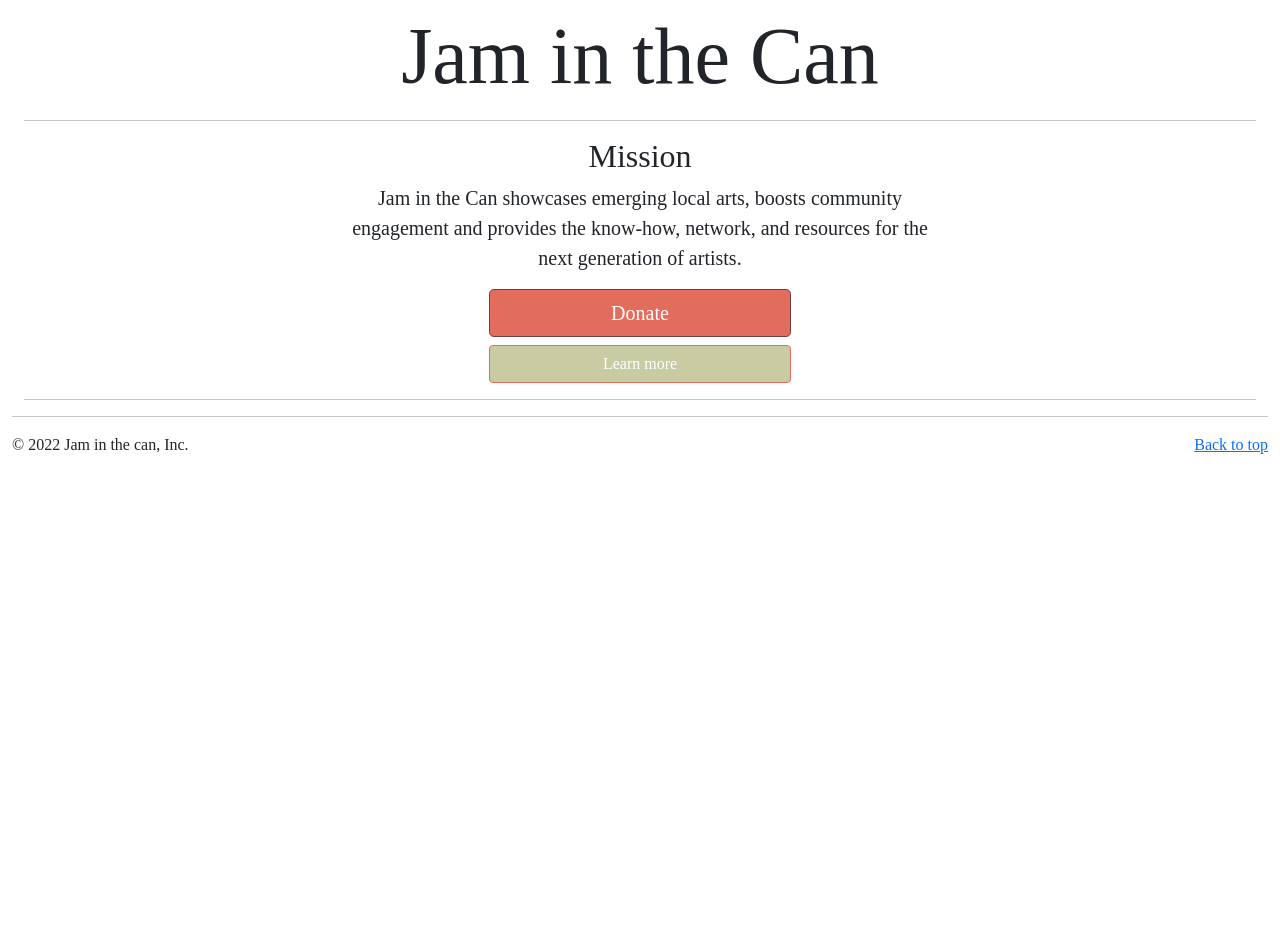
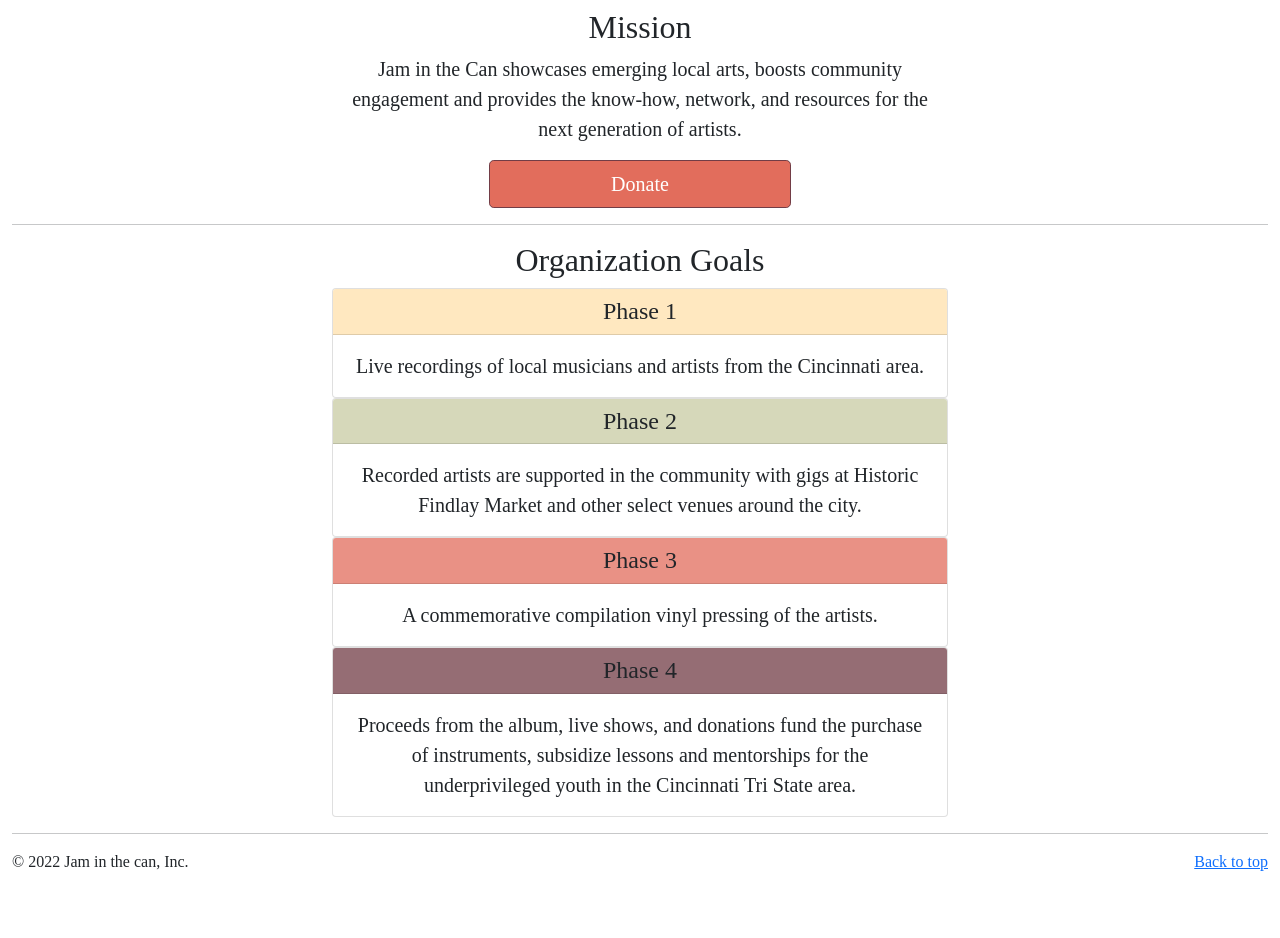
Before and after one commit to paul-win/jitc, a Flask app: page /mission in a window 1280 px wide. Shown: the part 56-994 px from the top of the page. Before the commit the page ends 510 px from the top, so only its background shows below. Run offline with Flask 2, Linux system fonts and the light colour scheme.

Commit message:
home, mission page buildout

```diff
--- a/app/routes.py
+++ b/app/routes.py
@@ -1,10 +1,14 @@
 from flask import render_template
 from app import app
+from app.models import Event
 
 @app.route('/')
 @app.route('/index')
 def index():
-    return render_template('index.html', title='Home')
+    events = Event.query.order_by(Event.updated.desc()).limit(5).all()
+    if len(events):
+        events[0].active_item = True
+    return render_template('index.html', title='Home', events=events)
 
 @app.route('/events')
 def events():
@@ -20,4 +24,4 @@ def support():
 
 @app.route('/mission')
 def mission():
-    return render_template('index.html', title='Mission')
+    return render_template('mission.html', title='Mission')
--- a/app/static/jitc.css
+++ b/app/static/jitc.css
@@ -45,3 +45,26 @@ header {
     background-color: #472D30;
     border-color: #723D46;
 }
+
+.jitc-light {
+    background-color: rgb(255, 225, 171, .75)!important;
+}
+.jitc-med-light {
+    background-color: rgb(201, 203, 163, .75)!important;
+}
+.jitc-medium {
+    background-color: rgb(226, 109, 92, .75)!important;
+}
+.jitc-dark {
+    background-color: rgb(114, 61, 70, .75)!important;
+}
+
+.non-relative-pos {
+    position: inherit;
+}
+
+.carousel {
+    border-radius: 7px;
+    border: 2px solid #723D46;
+    padding: 3px;
+}
--- a/app/templates/_mission_statement.html
+++ b/app/templates/_mission_statement.html
@@ -1,5 +1,4 @@
 	<div class="container-fluid">
-		<hr>
 		<div class="row">
 			<div class="col-md-3"></div>
 			<div class="col-md-6">
@@ -7,10 +6,11 @@
 				<p class="lead text-center">Jam in the Can showcases emerging local arts, boosts community engagement and provides the know-how, network, and resources for the next generation of artists.</p>
 				<div class="d-grid gap-2 col-6 mx-auto">
 					<a class="btn btn-lg btn-primary" href="{{ url_for('support') }}">Donate</a>
+					{% if learn_more %}
 					<a class="btn btn-secondary" href="{{ url_for('mission') }}">Learn more</a>
+					{% endif %}
 				</div>
 			</div>
 			<div class="col-md-3"></div>
 		</div>
-		<hr>
 	</div>
--- a/app/templates/index.html
+++ b/app/templates/index.html
@@ -2,5 +2,25 @@
 
 {% block content %}
 	<h1 class="display-1 text-center">Jam in the Can</h1>
+	<hr>
+	{% with learn_more=True %}
 	{% include '_mission_statement.html' %}
+	{% endwith %}
+	<hr>
+	<h2 class="text-center">Showcase</h2>
+	<div id="showcaseCarousel" class="carousel slide" data-bs-ride="carousel">
+		<div class="carousel-inner">
+			{% for event in events %}
+        		{% include '_showcase.html' %}
+    		{% endfor %}
+		</div>
+		<button class="carousel-control-prev" type="button" data-bs-target="#showcaseCarousel" data-bs-slide="prev">
+			<span class="carousel-control-prev-icon" aria-hidden="true"></span>
+			<span class="visually-hidden">Previous</span>
+		</button>
+		<button class="carousel-control-next" type="button" data-bs-target="#showcaseCarousel" data-bs-slide="next">
+			<span class="carousel-control-next-icon" aria-hidden="true"></span>
+			<span class="visually-hidden">Next</span>
+		</button>
+	</div>
 {% endblock %}
--- /dev/null
+++ b/app/templates/mission.html
@@ -0,0 +1,39 @@
+{% extends "base.html" %}
+
+{% block content %}
+    {% with learn_more=False %}
+    {% include '_mission_statement.html' %}
+    {% endwith %}
+    <hr>
+    <div class="row">
+        <div class="col-md-3"></div>
+        <div class="col-md-6">
+            <h2 class="text-center">Organization Goals</h2>
+            <div class="card text-center">
+                <h4 class="card-header jitc-light">Phase 1</h4>
+                <div class="card-body">
+                    <p class="card-text lead">Live recordings of local musicians and artists from the Cincinnati area.</p>
+                </div>
+            </div>
+            <div class="card text-center">
+                <h4 class="card-header jitc-med-light">Phase 2</h4>
+                <div class="card-body">
+                    <p class="card-text lead">Recorded artists are supported in the community with gigs at Historic Findlay Market and other select venues around the city.</p>
+                </div>
+            </div>
+            <div class="card text-center">
+                <h4 class="card-header jitc-medium">Phase 3</h4>
+                <div class="card-body">
+                    <p class="card-text lead">A commemorative compilation vinyl pressing of the artists.</p>
+                </div>
+            </div>
+            <div class="card text-center">
+                <h4 class="card-header jitc-dark">Phase 4</h4>
+                <div class="card-body">
+                    <p class="card-text lead">Proceeds from the album, live shows, and donations fund the purchase of instruments, subsidize lessons and mentorships for the underprivileged youth in the Cincinnati Tri State area.</p>
+                </div>
+            </div>
+        </div>
+        <div class="col-md-3"></div>
+    </div>
+{% endblock %}
```
Also changed, not shown: app/models.py (+22 -0 lines), app/templates/_showcase.html (added, +14 -0 lines), setup/init_venue_events.py (added, +24 -0 lines).
